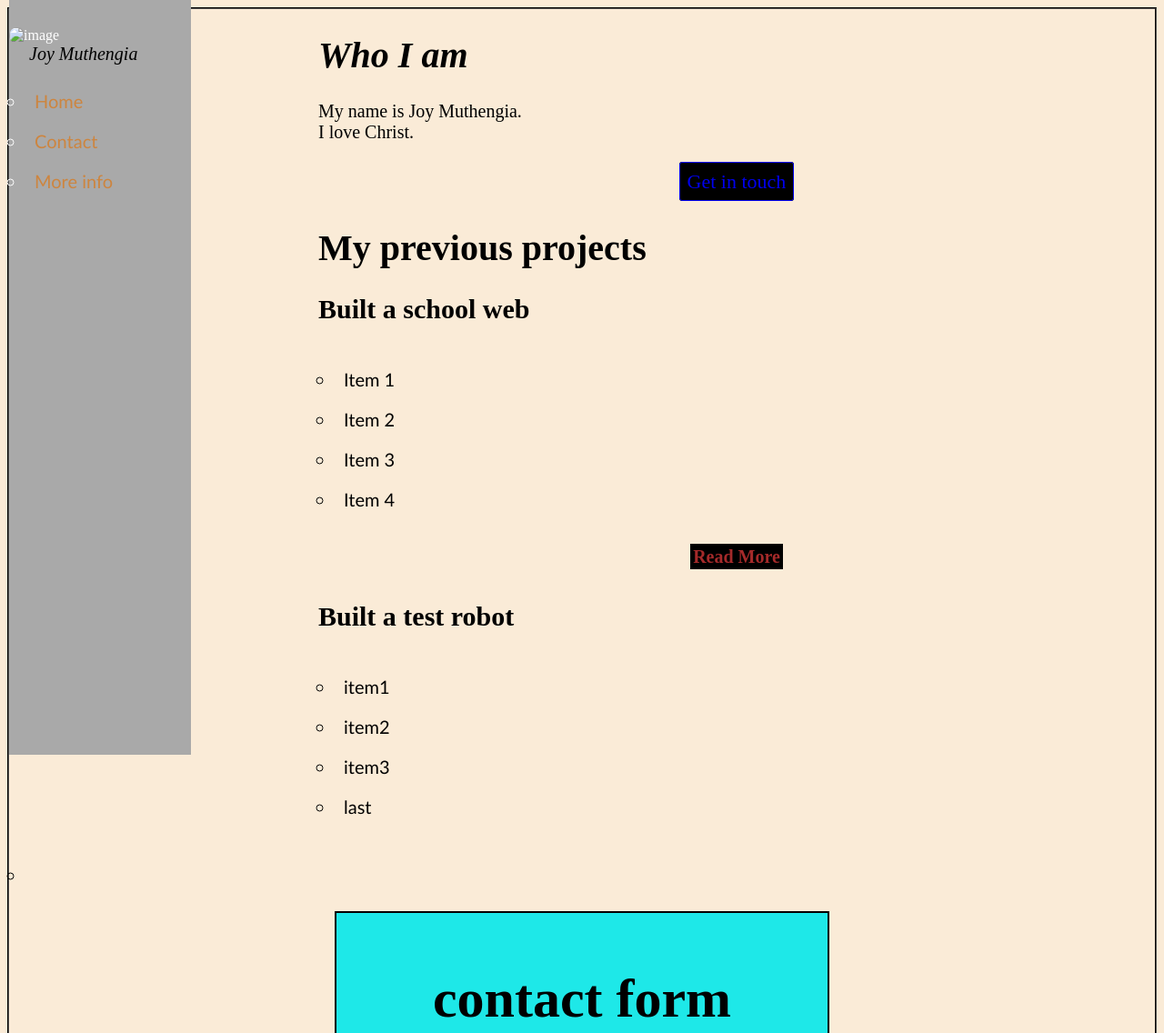
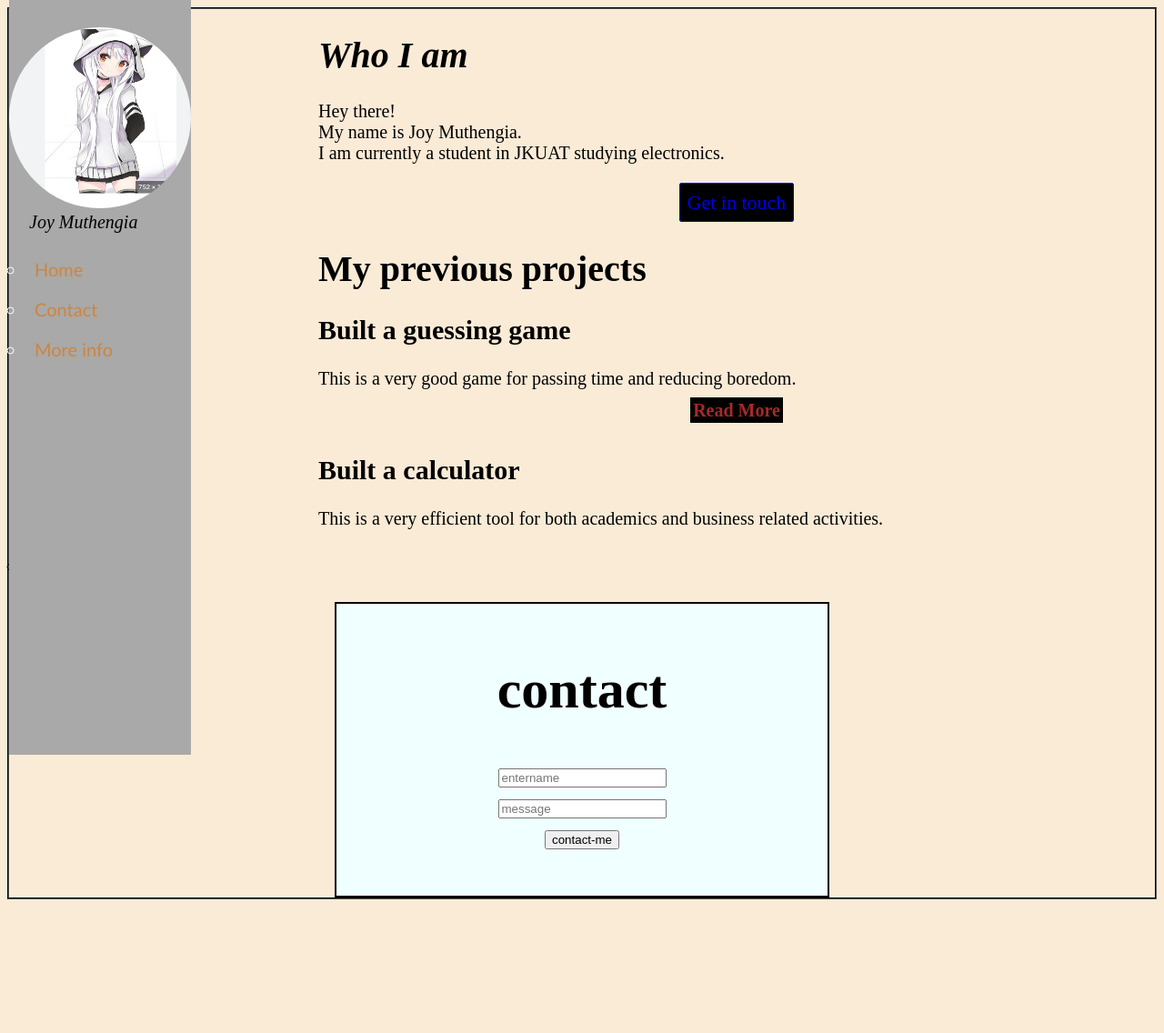
Before and after one commit to Muthengiajoy/web_development, a plain HTML site: page sidebar/sidebar.html in a window 1280 px wide. Shown: the top 1136 px of the page at 91% size. After the commit the page ends 997 px from the top, so only its background shows below. Drawn offline with Linux system fonts and the light colour scheme.

Commit message:
portfolio

```diff
--- a/sidebar/sidebar.css
+++ b/sidebar/sidebar.css
@@ -107,8 +107,8 @@ a{
     padding: 20px;
     width: 500px;
     font-size: 30px;
-    background-color: rgb(30, 232, 232);
-    margin: auto;
+    background-color: azure;
+    margin:auto;
     height: 100%;
 
 
@@ -118,3 +118,8 @@ body{
     background-color:antiquewhite;
     border: groove 2px black;
 }
+.contaact{
+    margin:300px;
+    font-size: 40px;
+
+}
--- a/sidebar/sidebar.html
+++ b/sidebar/sidebar.html
@@ -8,7 +8,7 @@
     </head>
     <body>
         <div class="sidebar">
-            <img src="images/Screenshot 2023-03-08 092133.png" alt="image" class="rounded-image">
+            <img src="images/Screenshot 2023-03-08 092358.png" alt="image" class="rounded-image">
             <nav>
                 <span class="my_name"><I>Joy Muthengia</I></span>
         <ul>
@@ -25,10 +25,13 @@
         <div class="introduction">
             <h1><I>Who I am</I></h1>
             <P class="introduction-text" >
+                Hey there!<br>
                 My name is Joy Muthengia.<br>
+                I am currently a student in JKUAT studying electronics.<br>
 
 
-                I love Christ.<br>
+
+
             </P>
             <div class="contact-me">
                 <a href="mail">Get in touch</a>
@@ -38,14 +41,8 @@
             <div class="my-work">
                 <h1>My previous projects</h1>
                 <div class="work">
-                <h2>Built a school web</h2>
-                <ul>
-                    <li>Item 1</li>
-                    <li>Item 2</li>
-                    <li>Item 3</li>
-                    <li>Item 4</li>
-
-                </ul>
+                <h2>Built a guessing game</h2>
+                This is a very good game for passing time and reducing boredom.
                 <div class="readmore">
                     <a href="#">Read More</a>
 
@@ -54,13 +51,8 @@
 
                 </div>
                 <div class="work">
-                <h2>Built a test robot</h2>
-                <ul>
-                    <li>item1</li>
-                    <li>item2</li>
-                    <li>item3</li>
-                    <li>last</li>
-                </ul>
+                <h2>Built a calculator</h2>
+                This is a very efficient tool for both academics and business related activities.
                 </div>
                 <div class="work"></div>
 
@@ -70,8 +62,12 @@
         <ul>
             <li> <a href=#contact></a></li>
         </ul>
+
+
+
         <div class="contact">
-                <h1>contact form</h1>
+
+                <h1>contact </h1>
                 <p>
 
             <input id=credentials type="text" placeholder="entername"><br>
```
Also changed, not shown: sidebar/images/Screenshot 2023-02-22 095518.png (renamed from images/Screenshot 2023-02-22 095518.png), sidebar/images/Screenshot 2023-02-22 101615.png (renamed from images/Screenshot 2023-02-22 101615.png), sidebar/images/Screenshot 2023-03-08 092358.png (renamed from sidebar/Screenshot 2023-03-08 092358.png), sidebar/images/github-octocat.png (renamed from images/github-octocat.png).
